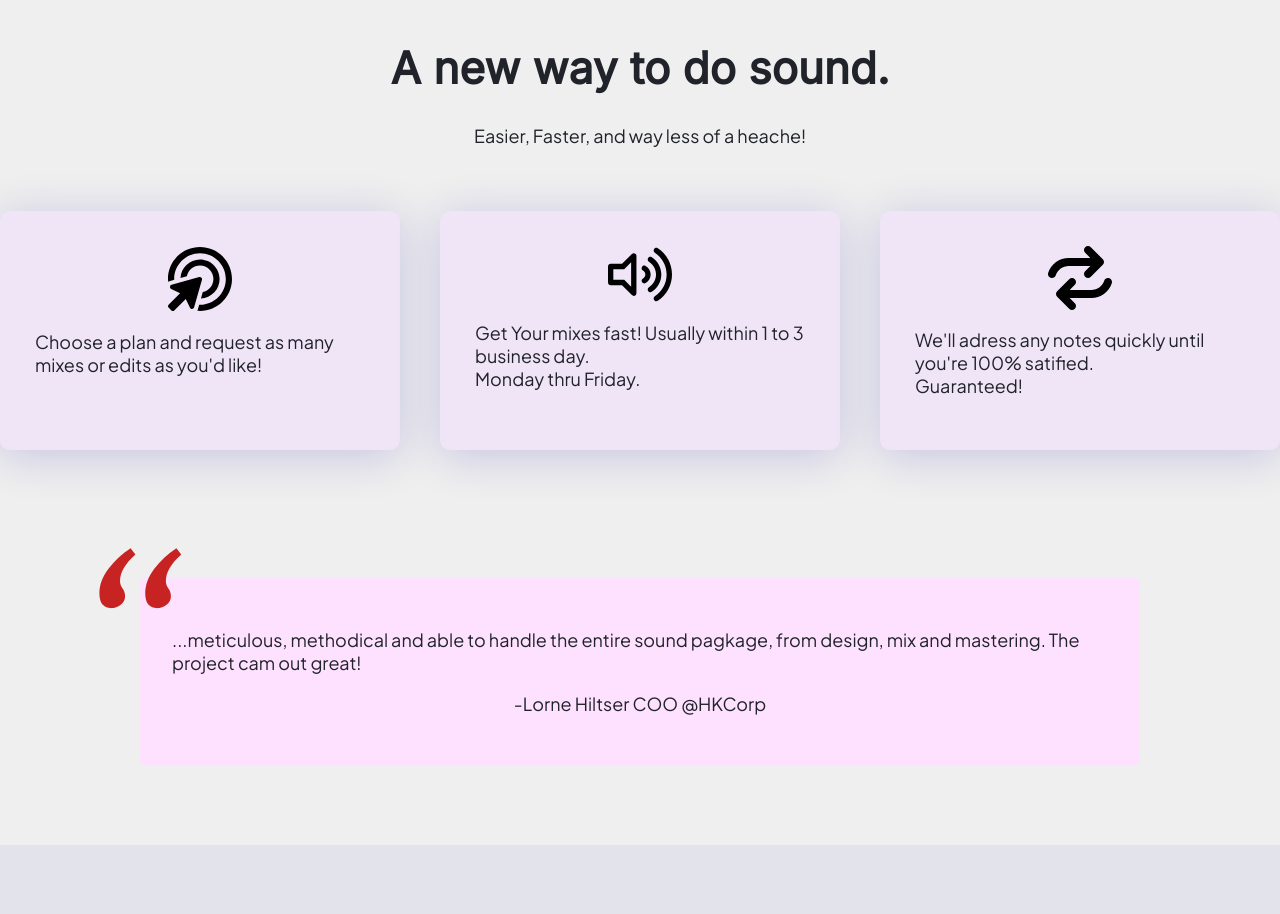
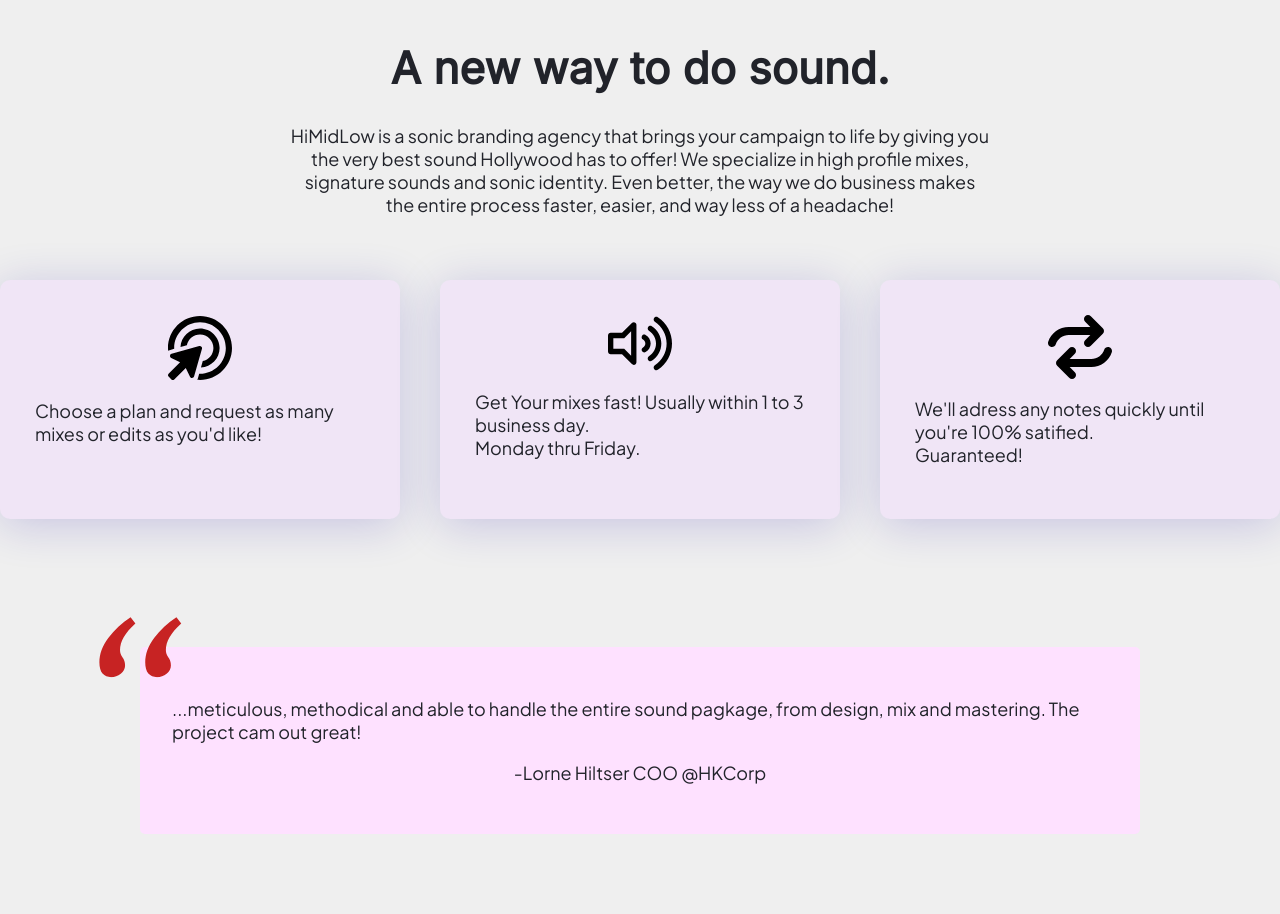
Before and after one commit to annsuparada/HiMIdLow, a React (Create React App) app in the folder client/: page / in a window 1280 px wide. Shown: the part 1540-2454 px from the top of the page. Built offline with nearby package versions, Linux system fonts and the light colour scheme.

Commit message:
update a new way to do sound copy

```diff
--- a/client/src/components/sections/DetailSection.tsx
+++ b/client/src/components/sections/DetailSection.tsx
@@ -68,9 +68,15 @@
   return (
     <div style={styles.container} id={whatWeDoId}>
       <h1 style={styles.h1}>A new way to do sound.</h1>
-      <p style={{ textAlign: 'center' }}>
-        Easier, Faster, and way less of a heache!
-      </p>
+      <div style={{ maxWidth: '700px', margin: '0 auto' }}>
+        <p style={{ textAlign: 'center' }}>
+          HiMidLow is a sonic branding agency that brings your campaign to life
+          by giving you the very best sound Hollywood has to offer! We
+          specialize in high profile mixes, signature sounds and sonic identity.
+          Even better, the way we do business makes the entire process faster,
+          easier, and way less of a headache!
+        </p>
+      </div>
       <div style={styles.cardContainer}>
         <Card sx={styles.card}>
           <img src={pointerIcon} style={styles.icon} alt="arrow icon" />
```
